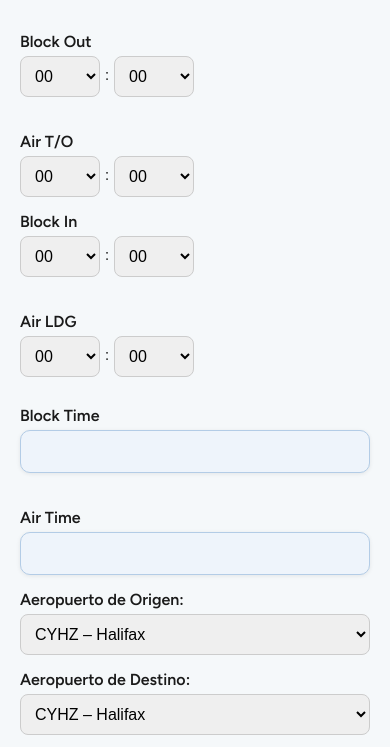
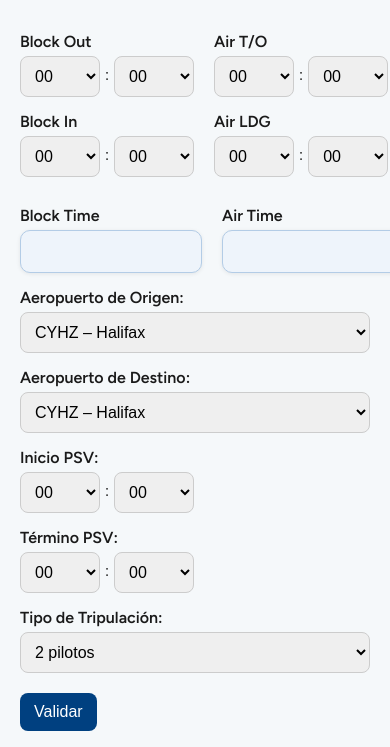
Before and after one commit to freelab2000/PS-PSV-PD, a plain HTML site: page index.html in a window 390 px wide. Shown: the part 82-829 px from the top of the page. Drawn offline with Linux system fonts and the light colour scheme.

Commit message:
Update index.html

```diff
--- a/index.html
+++ b/index.html
@@ -104,18 +104,16 @@ select:not(.time) {
   max-width: 100px;
 }
     }
-    @media (max-width: 600px) {
-      .row-group {
-        flex-direction: column;
-      }
-      .output-fields {
-        flex-direction: column;
-      }
-      .output-fields input[readonly] {
-  width: 100%;
-  box-sizing: border-box;
+   @media (max-width: 600px) {
+  .row-group,
+  .output-fields {
+    flex-direction: row; /* mantiene mismo diseño que PC */
+    gap: 20px;
+  }
+  .output-fields input[readonly] {
+    width: 180px;
+  }
 }
-    }
   </style>
 </head>
 <body>
```
